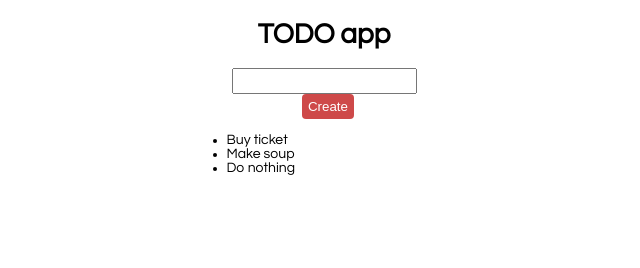
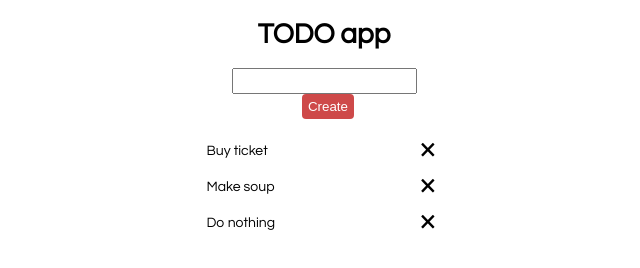
Before and after one commit to KatyaAksenchik/ReactTodoApp, a React app: page / in a window 1280 px wide. Shown: the whole page, without its empty margins (316-956 px from the left). Built offline with nearby package versions, Linux system fonts and the light colour scheme.

Commit message:
Delete item, clear search

```diff
--- a/src/index.css
+++ b/src/index.css
@@ -4,7 +4,7 @@ body {
 }
 
 ol, ul {
-    padding-left: 20px;
+    padding-left: 0;
 }
 
 .app-area {
@@ -29,3 +29,21 @@ ol, ul {
     color: white;
     height: 25px;
 }
+
+.listItem {
+    display: flex;
+    justify-content: space-between;
+    align-items: center;
+}
+
+.listBehavior input {
+    margin-right: 3px;
+}
+
+.listBehavior button {
+    background: none;
+    border: none;
+    box-shadow: none;
+    cursor: pointer;
+    font-size: 20px;
+}
--- a/src/index.js
+++ b/src/index.js
@@ -40,6 +40,9 @@ class InputBar extends React.Component {
     }
 
     handelClick(e) {
+        let el = document.getElementById("inputName");
+        el.value = "";
+
         this.props.onAddNewTask(e.target.value);
     }
 
@@ -53,11 +56,49 @@ class InputBar extends React.Component {
     }
 }
 
+class TaskListItem extends React.Component {
+
+    constructor(props) {
+        super();
+        this.handelBtnOnClick = this.handelBtnOnClick.bind(this);
+    }
+
+
+    handelBtnOnClick(e) {
+        this.props.onAddDeleteTask(this.props.id);
+    }
+
+// <input type="checkbox"/>
+
+    render() {
+        return (
+            <li className="listItem" key={this.props.id}>
+                <span>
+                    {this.props.name}
+                </span>
+                <span className="listBehavior">
+                    <button onClick={this.handelBtnOnClick}>&#128473;</button>
+                </span>
+            </li>
+        )
+    }
+}
+
+
 class TasksList extends React.Component {
+
+    constructor() {
+        super();
+        this.handelItemDelete = this.handelItemDelete.bind(this);
+    }
+
+    handelItemDelete(id) {
+        this.props.onDeleteTaskArray(id);
+    }
 
     initListItem(tasks) {
         return tasks.map((item) =>
-            <li key={item.id}>{item.name}</li>
+            <TaskListItem onAddDeleteTask={this.handelItemDelete} name={item.name} id={item.id}/>
         );
     }
 
@@ -76,6 +117,7 @@ class MaintainableTaskArea extends React.Component {
     constructor() {
         super();
         this.handleNewTask = this.handleNewTask.bind(this);
+        this.handelDeletetask = this.handelDeletetask.bind(this);
 
         this.state = {
             tasks: data
@@ -97,11 +139,28 @@ class MaintainableTaskArea extends React.Component {
         })
     }
 
+    handelDeletetask(id) {
+        let tasksArray = this.state.tasks.slice();
+        let index = 0;
+
+        tasksArray.forEach((item, i) => {
+            if (item.id === id) {
+                index = i;
+            }
+        });
+
+        tasksArray.splice(index, 1);
+
+        this.setState({
+            tasks: tasksArray
+        })
+    }
+
     render() {
         return (
             <div className="table-area">
                 <InputBar onAddNewTask={this.handleNewTask}/>
-                <TasksList value={this.state.tasks}/>
+                <TasksList onDeleteTaskArray={this.handelDeletetask} value={this.state.tasks}/>
             </div>
         )
     }
```
